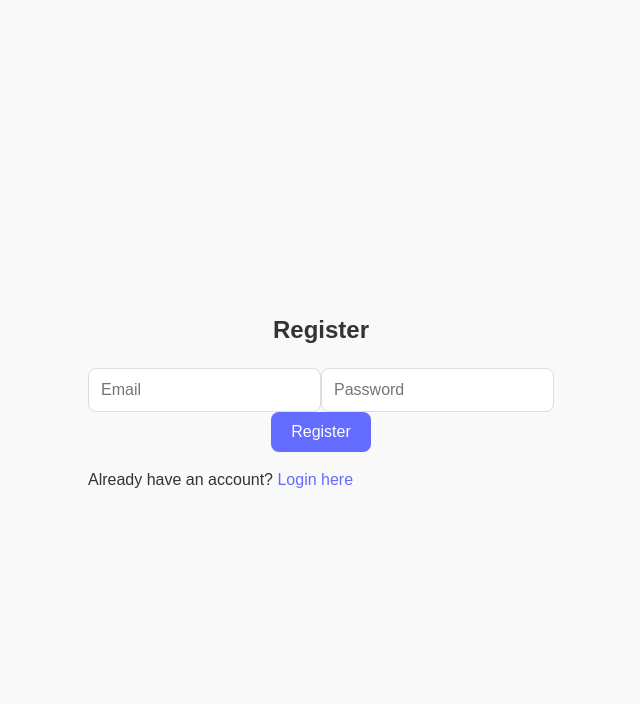
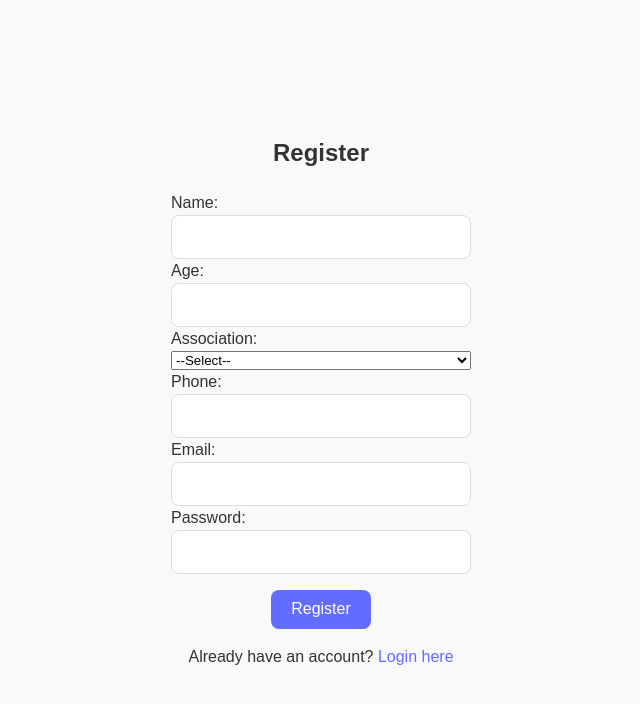
Before and after one commit to kevinalvarez91/BruinWatch, a React (Vite) app in the folder final_project/: page /register in a window 1280 px wide. Shown: the top 704 px of the page, without its empty margins (319-959 px from the left). Built offline with nearby package versions, Linux system fonts and the light colour scheme.

Commit message:
Database is up and running for login!

```diff
--- a/final_project/src/pages/RegisterPage.jsx
+++ b/final_project/src/pages/RegisterPage.jsx
@@ -1,7 +1,11 @@
 import { useState } from "react";
-import { useNavigate } from "react-router-dom";
+import { useNavigate, Link } from "react-router-dom";
 
 export default function RegisterPage() {
+  const [name, setName] = useState("");
+  const [age, setAge] = useState("");
+  const [association, setAssociation] = useState("");
+  const [phone, setPhone] = useState("");
   const [email, setEmail] = useState("");
   const [password, setPassword] = useState("");
   const [message, setMessage] = useState("");
@@ -9,50 +13,112 @@ export default function RegisterPage() {
 
   const handleRegister = async (e) => {
     e.preventDefault();
-    setMessage("");
+    setMessage(""); // Clear any previous messages
 
     try {
       const response = await fetch("http://localhost:5001/register", {
         method: "POST",
         headers: { "Content-Type": "application/json" },
-        body: JSON.stringify({ email, password }),
+        body: JSON.stringify({
+          name,
+          age,
+          association,
+          email,
+          phone,
+          password
+        }),
+        credentials: "include", // Sends cookies for sessions
       });
 
       const data = await response.json();
 
       if (response.ok) {
-        navigate("/login"); // Redirect to login after successful registration
+        // Registration successful
+        setMessage(data.message);
+        navigate("/login");
       } else {
-        setMessage(data.message || "Registration failed.");
+        // Registration failed
+        setMessage(data.message || "User registration failed");
       }
     } catch (error) {
       console.error("Registration error:", error);
-      setMessage("Error registering. Please try again later.");
+      setMessage("User registration failed");
     }
   };
 
   return (
-    <div className="register-container">
+    <div style={{ display: "flex", flexDirection: "column", alignItems: "center" }}>
       <h2>Register</h2>
-      <form onSubmit={handleRegister}>
+      <form onSubmit={handleRegister} style={{ display: "flex", flexDirection: "column", width: "300px" }}>
+
+        {/* Name Field */}
+        <label>Name:</label>
+        <input
+          type="text"
+          value={name}
+          onChange={(e) => setName(e.target.value)}
+          required
+        />
+
+        {/* Age Field */}
+        <label>Age:</label>
+        <input
+          type="number"
+          value={age}
+          onChange={(e) => setAge(e.target.value)}
+          required
+        />
+
+        {/* Association Field (Select) */}
+        <label>Association:</label>
+        <select
+          value={association}
+          onChange={(e) => setAssociation(e.target.value)}
+          required
+        >
+          <option value="">--Select--</option>
+          <option value="undergrad">Undergraduate</option>
+          <option value="postgrad">Postgraduate</option>
+          <option value="faculty">Faculty</option>
+        </select>
+
+        {/* Phone Field */}
+        <label>Phone:</label>
+        <input
+          type="text"
+          value={phone}
+          onChange={(e) => setPhone(e.target.value)}
+          required
+        />
+
+        {/* Email Field */}
+        <label>Email:</label>
         <input
           type="email"
-          placeholder="Email"
           value={email}
           onChange={(e) => setEmail(e.target.value)}
           required
         />
+
+        {/* Password Field */}
+        <label>Password:</label>
         <input
           type="password"
-          placeholder="Password"
           value={password}
           onChange={(e) => setPassword(e.target.value)}
           required
         />
-        <button type="submit">Register</button>
+
+        <button type="submit" style={{ marginTop: "1rem" }}>
+          Register
+        </button>
       </form>
-      {message && <p>{message}</p>}
-      <p>Already have an account? <a href="/login">Login here</a></p>
+
+      {message && <p style={{ color: "red", marginTop: "1rem" }}>{message}</p>}
+
+      <p style={{ marginTop: "1rem" }}>
+        Already have an account? <Link to="/login">Login here</Link>
+      </p>
     </div>
   );
 }
```
Also changed, not shown: 2 other files (tests, documents, lock files or other folders).
